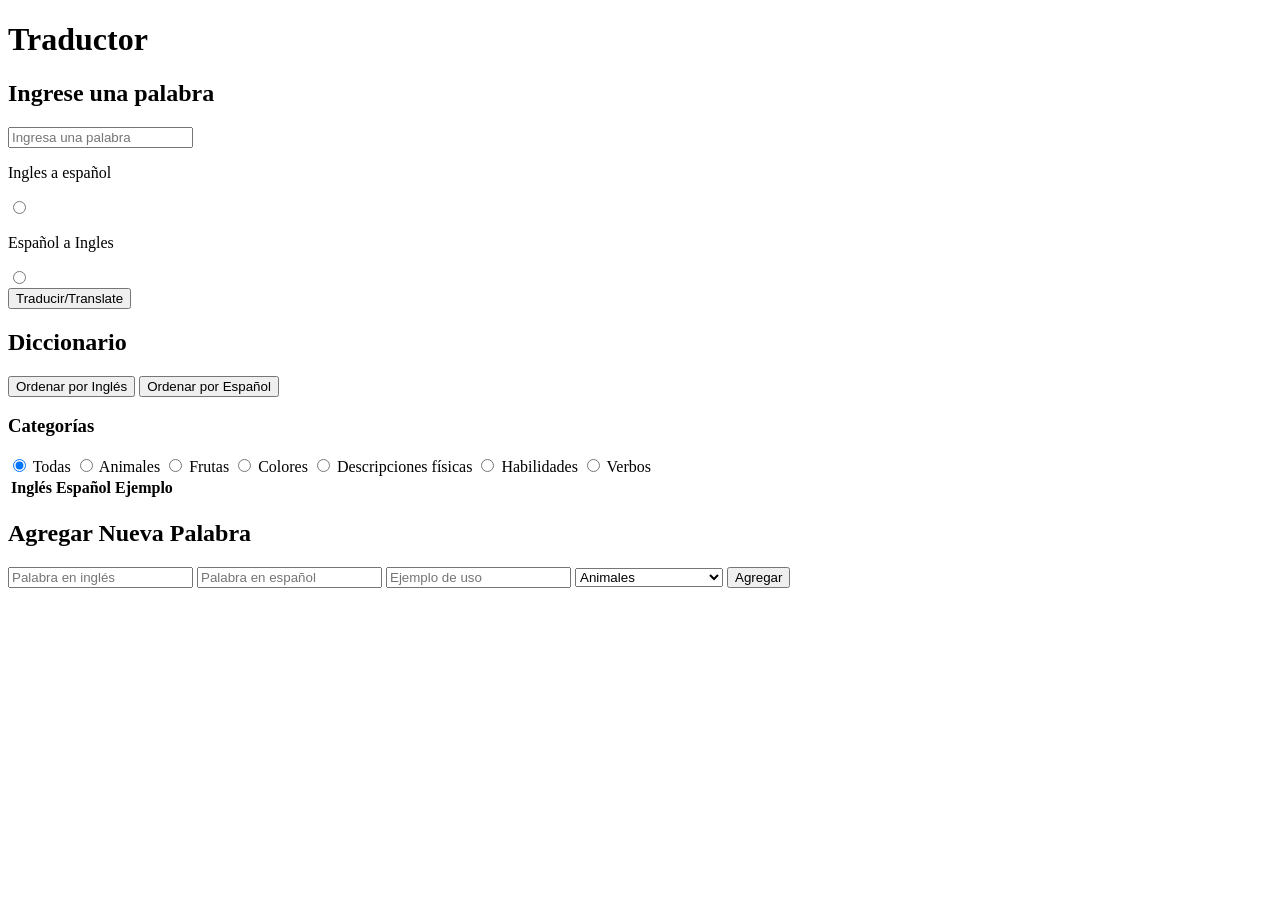
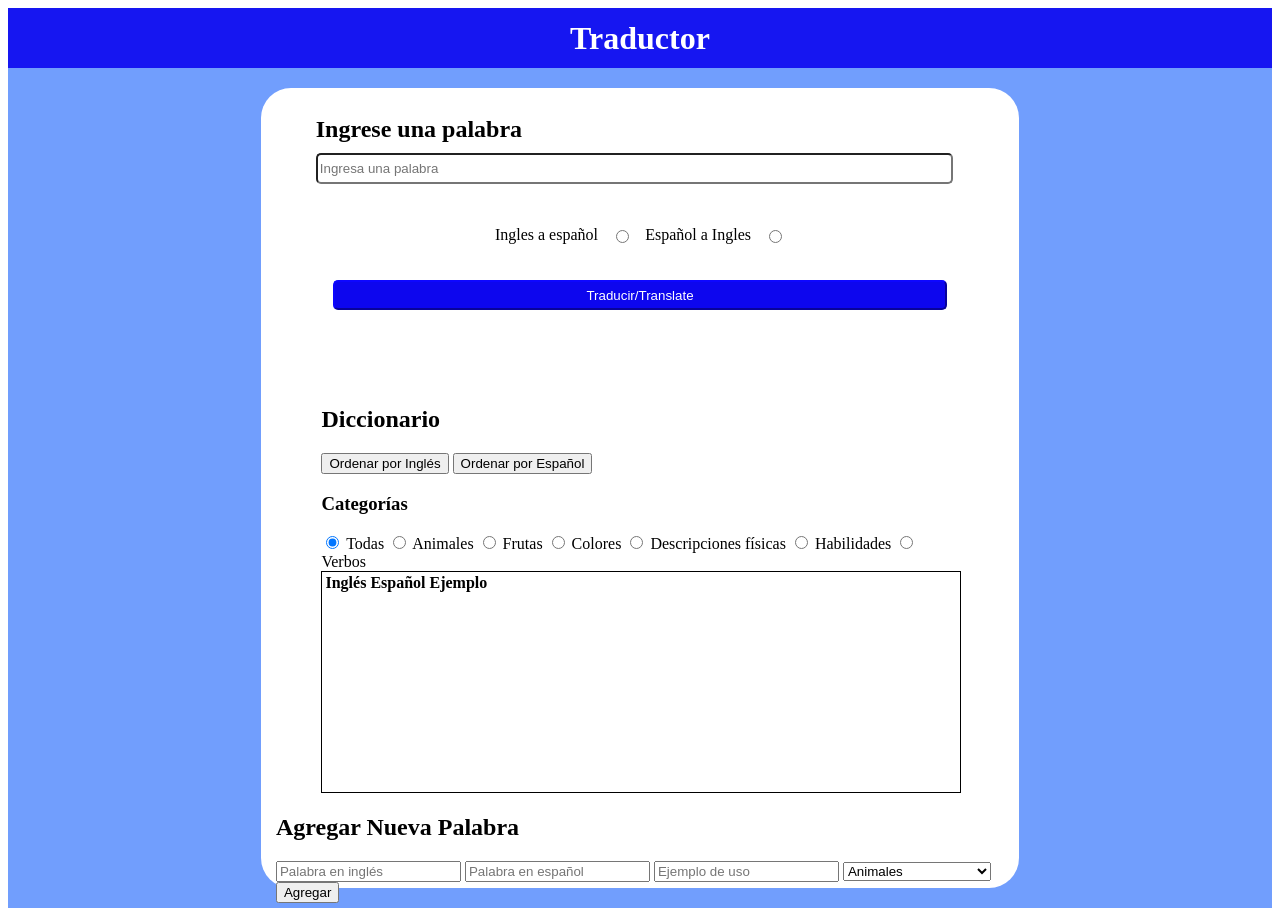
Before and after one commit to ValeriaPache/Dictionary, a plain HTML site: page index.html in a window 1280 px wide. Before the commit the page ends 800 px from the top, so only its background shows below. Drawn offline with Linux system fonts and the light colour scheme.

Commit message:
Organice todo el css

```diff
--- /dev/null
+++ b/Styles/Style.css
@@ -0,0 +1,113 @@
+
+
+/* Content header */
+
+.contentHeader{
+    width: 100%;
+    height: 60px;
+    background-color:rgb(22, 22, 241) ;
+    display: flex;
+    justify-content: center;
+    align-items: center;
+  }
+  .contentHeader>.contentTittle{
+    width: 40%;
+    height: 40px;
+    /*background-color: palegreen;*/
+    display: flex;
+    justify-content: center;
+    align-items: center;
+  }
+  .contentTittle >h1{
+    color: white;
+  }
+  /*Content Body*/
+  .contentBody{
+    width: 100%;
+    height: 840px;
+    background-color: rgb(113, 158, 253);
+    display: flex;
+    justify-content: center;
+    align-items: center;
+  }
+  .contentBody>.subContentBoody{
+    width: 60%;
+    height: 800px;
+    background-color: white;
+    border-radius: 30px;
+    display: flex;
+    flex-direction: column;
+    align-items: center;
+    justify-content: space-around;
+  }
+  .subContentBoody > .containerSpaceWord{
+    width: 90%;
+    height: 110px;
+    /*background-color: rgb(195, 255, 0);*/
+    display: flex;
+    justify-content: center;
+    align-items: center;
+    flex-direction: column;
+    justify-content: space-around;
+  }
+  .containerSpaceWord > .tittleWord{
+    width: 95%;
+    height: 50px;
+    /*background-color: bisque;*/
+  }
+  .containerSpaceWord > .spaceWord{
+    width: 95%;
+    height: 45px;
+    /*background-color: bisque;*/
+  }
+  .spaceWord > .spaceLetter{
+    border-radius: 5px;
+    width: 97%;
+    height: 25px;
+  }
+  .subContentBoody > .containerSelectTranslator{
+    width: 40%;
+    height: 50px;
+    /*background-color: rgb(9, 255, 0);*/
+    display: flex;
+    justify-content: center;
+    align-items: center;
+    justify-content: space-around;
+  }
+  .subContentBoody > .containerButtomTranslate{
+    width: 90%;
+    height: 110px;
+    /*background-color: aqua;*/
+    display: flex;
+    justify-content: center;
+    align-items: center;
+    justify-content: space-around;
+    flex-direction: column;
+  }
+  .containerButtomTranslate > .buttomTranslate{
+    width: 90%;
+    height: 30px;
+    background-color: rgb(13, 6, 238);
+    border-radius: 5px;
+    color: white;
+    border-color: rgb(13, 6, 238);
+    cursor: pointer;
+  }
+  .subContentBoody > .containerDictionary{
+    width: 84%;
+    height: 400px;
+    /*background-color: blueviolet;*/
+  }
+  .containerWordsDictionary{
+    height: 220px;
+    line-height: 1rem;
+    overflow-x: hidden;
+    overflow-y: scroll;
+    width: 100%;
+    border: 1px solid;
+  }
+  .subContentBoody > .containerNewWord{
+    width: 96%;
+    height: 90px;
+    /*background-color: chocolate;*/
+  }
--- a/index.html
+++ b/index.html
@@ -4,7 +4,7 @@
   <meta charset="UTF-8">
   <meta name="viewport" content="width=device-width, initial-scale=1.0">
   <title>Traductor Interactivo</title>
-  <link rel="stylesheet" href="Style/styles.css">
+  <link rel="stylesheet" href="Styles/Style.css">
 </head>
 <body>
   <header class="contentHeader">
@@ -82,6 +82,6 @@
       </section>
     </section>
   </main>
-  <script type="module" src="Script/script.js"></script>
+  <script type="module" src="Scripts/index.js"></script>
 </body>
 </html>
```
